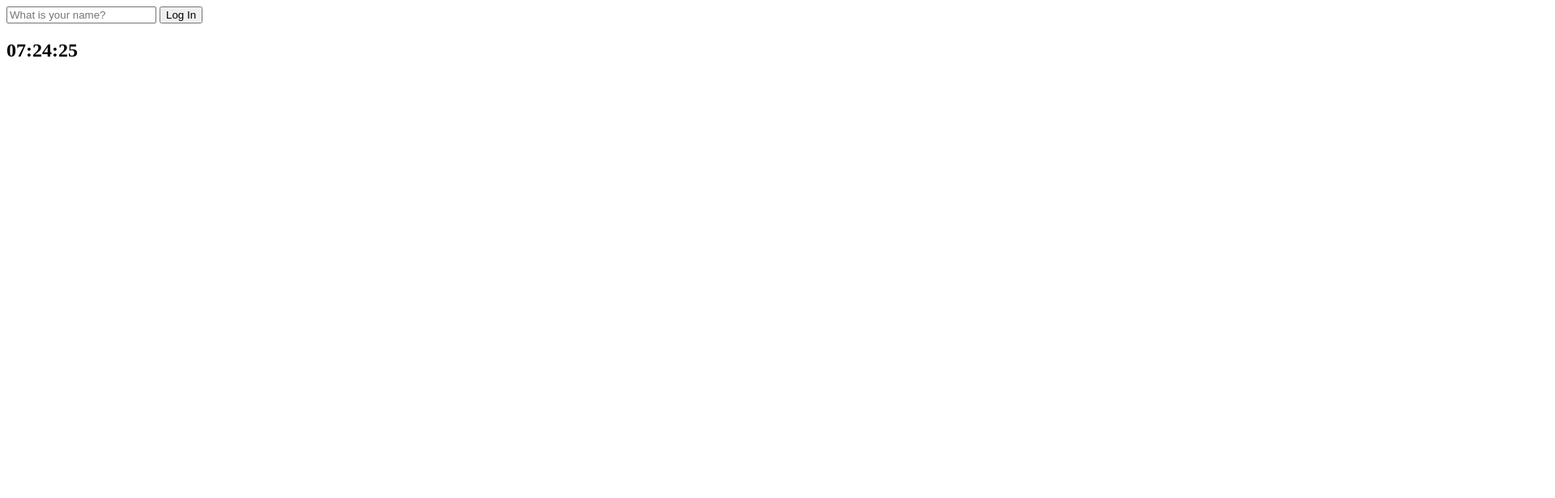
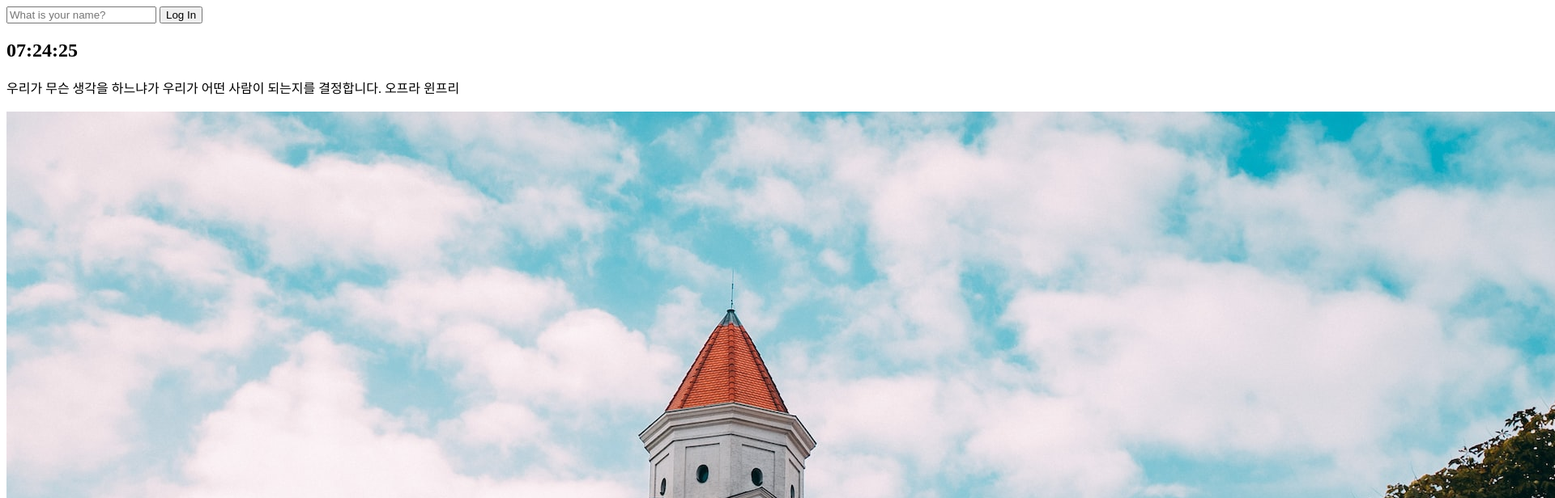
Before and after one commit to sunnao/momentum, a plain HTML site: page index.html in a window 1280 px wide. Shown: the top 616 px of the page at 81% size, 1920 px wide, since content can reach past the window. Drawn offline with Linux system fonts and the light colour scheme.

Commit message:
랜덤 명언&배경

```diff
--- a/index.html
+++ b/index.html
@@ -20,7 +20,15 @@
     </form>
     <h2 id="clock">00:00:00</h2>
     <h1 id="greeting" class="hidden"></h1>
+    <div id="quote">
+        <span></span>
+        <span></span>
+    </div>
+    <img/>
+
     <script src="js/greetings.js"></script>
     <script src="js/clock.js"></script>
+    <script src="js/quotes.js"></script>
+    <script src="js/background.js"></script>
 </body>
 </html>
--- /dev/null
+++ b/js/background.js
@@ -0,0 +1,8 @@
+const imgs = ["0.jpg","1.jpg","2.jpg","3.jpg","4.jpg","5.jpg"]
+
+const randomImg = imgs[Math.floor(Math.random() * imgs.length)];
+
+const bgImg = document.createElement("img");
+bgImg.src = `img/${randomImg}`;
+
+document.body.appendChild(bgImg);
--- /dev/null
+++ b/js/quotes.js
@@ -0,0 +1,34 @@
+const quotes =[
+    {
+        quote: "인생의 가장 큰 영광은 절대 넘어지지 않는 것이 아니라 넘어질 때마다 일어나는 것입니다.",
+        author: "넬슨 만델라",
+    },
+    {
+        quote:"사람들은 당신이 무슨 말을 했는지 무슨 행동을 했는지 기억하지 못하지만 당신이 그들에게 어떤 감정과 느낌을 주었는지는 절대로 잊지 않는다는 것을 배웠습니다.",
+        author:"마야 안젤루",
+    },
+    {
+        quote:"당신이 가진 것에 감사하면 더 많은 것을 갖게 될 것입니다. 가지고 있지 않은 것에만 집중한다면 절대로 충분히 가질 수 없을 것입니다.",
+        author: "오프라 윈프리",
+    },
+    {
+        quote:"해야만 하는 일은 늘 쉽다고 생각하라. 어렵다고 생각하면 필요한 것의 열 배, 스무 배의 힘을 쓰게 된다.",
+        author:"에밀 코에",
+    },
+    {
+        quote:"인생을 살아가는 데는 오직 두가지 방법밖에 없다. 하나는 아무것도 기적이 아닌 것처럼, 다른 하나는 모든 것이 기적인 것처럼 살아가는 것이다.",
+        author: "알버트 아인슈타인",
+    },
+    {
+        quote:"우리가 무슨 생각을 하느냐가 우리가 어떤 사람이 되는지를 결정합니다.",
+        author:"오프라 윈프리",
+    },
+];
+
+const quote = document.querySelector("#quote span:first-child");
+const author = document.querySelector("#quote span:last-child");
+
+const randomQuote = quotes[Math.floor(Math.random() * quotes.length)];
+
+quote.innerText = randomQuote.quote;
+author.innerText = randomQuote.author;
```
Also changed, not shown: img/0.jpg (added), img/1.jpg (added), img/2.jpg (added), img/3.jpg (added), img/4.jpg (added), img/5.jpg (added).
